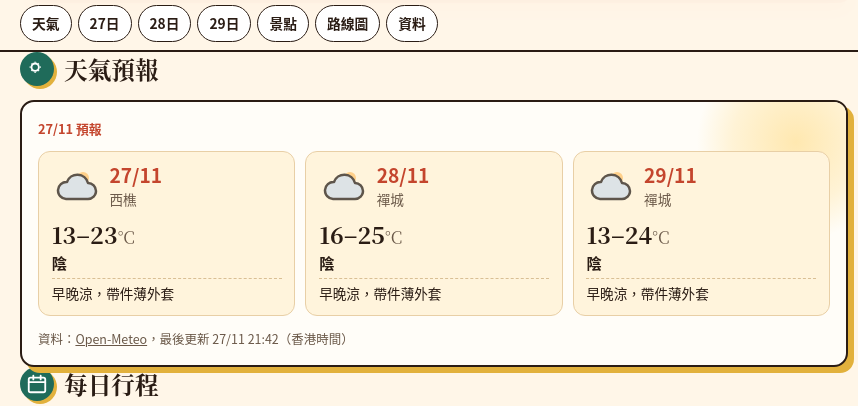
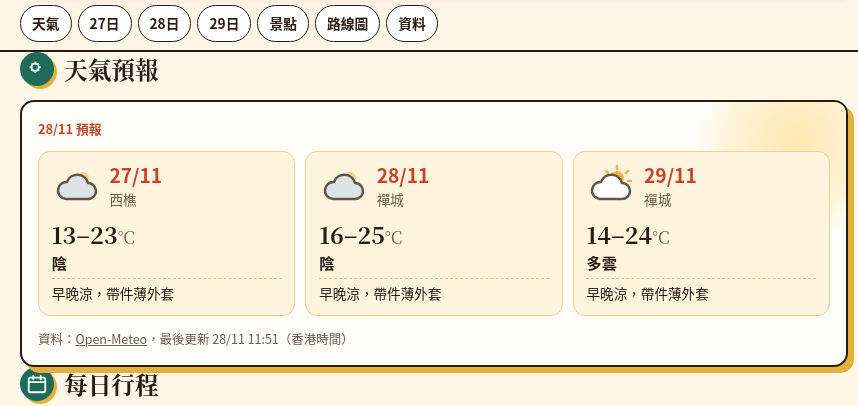
Before and after one commit to wallysamsungtv888-maker/foshan-three-day-trip, a plain HTML site: page index.html in a window 1280 px wide. Shown: the part 823-1229 px from the top of the page, 206-1064 px from the left. Drawn offline with Linux system fonts and the light colour scheme; no server answers.

Commit message:
Weather auto-refresh 28/11 11:51 HKT

```diff
--- a/index.html
+++ b/index.html
@@ -532,13 +532,13 @@ footer svg{width:200px;height:auto;display:block;margin:0 auto 8px}
   </div>
   <div class="card wx-card">
 <!-- wx:auto:start -->
-    <div class="wx-head"><p class="wx-src"><b>27/11 預報</b></p></div>
+    <div class="wx-head"><p class="wx-src"><b>28/11 預報</b></p></div>
     <ul class="wx-grid">
       <li class="wx-day" data-wx-date="2026-11-27" data-wx-loc="xiqiao"><svg class="wx-ic" viewBox="0 0 48 48" aria-hidden="true"><use href="#wx-overcast"/></svg><span class="wx-d">27/11</span><span class="wx-p">西樵</span><span class="wx-t">13–23<small>°C</small></span><span class="wx-c">陰</span><span class="wx-tip">早晚涼，帶件薄外套</span></li>
       <li class="wx-day" data-wx-date="2026-11-28" data-wx-loc="chancheng"><svg class="wx-ic" viewBox="0 0 48 48" aria-hidden="true"><use href="#wx-overcast"/></svg><span class="wx-d">28/11</span><span class="wx-p">禪城</span><span class="wx-t">16–25<small>°C</small></span><span class="wx-c">陰</span><span class="wx-tip">早晚涼，帶件薄外套</span></li>
-      <li class="wx-day" data-wx-date="2026-11-29" data-wx-loc="chancheng"><svg class="wx-ic" viewBox="0 0 48 48" aria-hidden="true"><use href="#wx-overcast"/></svg><span class="wx-d">29/11</span><span class="wx-p">禪城</span><span class="wx-t">13–24<small>°C</small></span><span class="wx-c">陰</span><span class="wx-tip">早晚涼，帶件薄外套</span></li>
+      <li class="wx-day" data-wx-date="2026-11-29" data-wx-loc="chancheng"><svg class="wx-ic" viewBox="0 0 48 48" aria-hidden="true"><use href="#wx-cloudy"/></svg><span class="wx-d">29/11</span><span class="wx-p">禪城</span><span class="wx-t">14–24<small>°C</small></span><span class="wx-c">多雲</span><span class="wx-tip">早晚涼，帶件薄外套</span></li>
     </ul>
-    <p class="wx-foot">資料：<a href="https://open-meteo.com/" rel="noopener">Open-Meteo</a>，最後更新 <span class="wx-upd">27/11 21:42</span>（香港時間）</p>
+    <p class="wx-foot">資料：<a href="https://open-meteo.com/" rel="noopener">Open-Meteo</a>，最後更新 <span class="wx-upd">28/11 11:51</span>（香港時間）</p>
 <!-- wx:auto:end -->
   </div>
 </section>
@@ -745,7 +745,7 @@ footer svg{width:200px;height:auto;display:block;margin:0 auto 8px}
       <span class="tag">回程</span>
       <span class="sub">午餐・萬象天地・返港</span>
     </div>
-    <span class="wx-note" data-wx-date="2026-11-29" data-wx-loc="chancheng" data-wx-place="禪城">天氣（禪城）：陰，13–24°C；早晚涼，帶件薄外套。</span>
+    <span class="wx-note" data-wx-date="2026-11-29" data-wx-loc="chancheng" data-wx-place="禪城">天氣（禪城）：多雲，14–24°C；早晚涼，帶件薄外套。</span>
     <ol class="tl">
       <li class="slot">
   <span class="ic" aria-hidden="true"><svg viewBox="0 0 24 24"><use href="#i-walk"/></svg></span>
```
